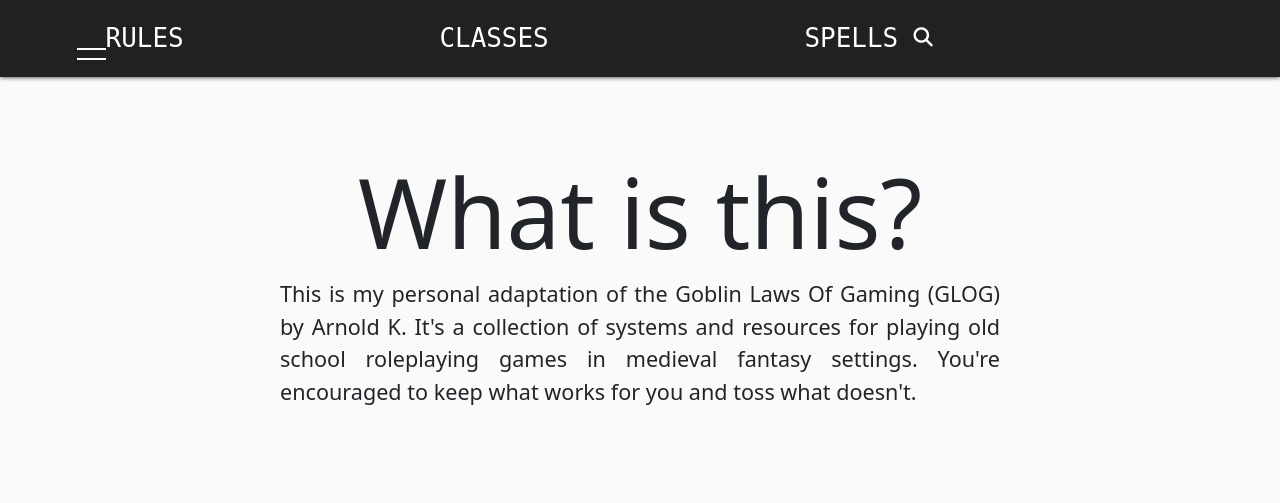
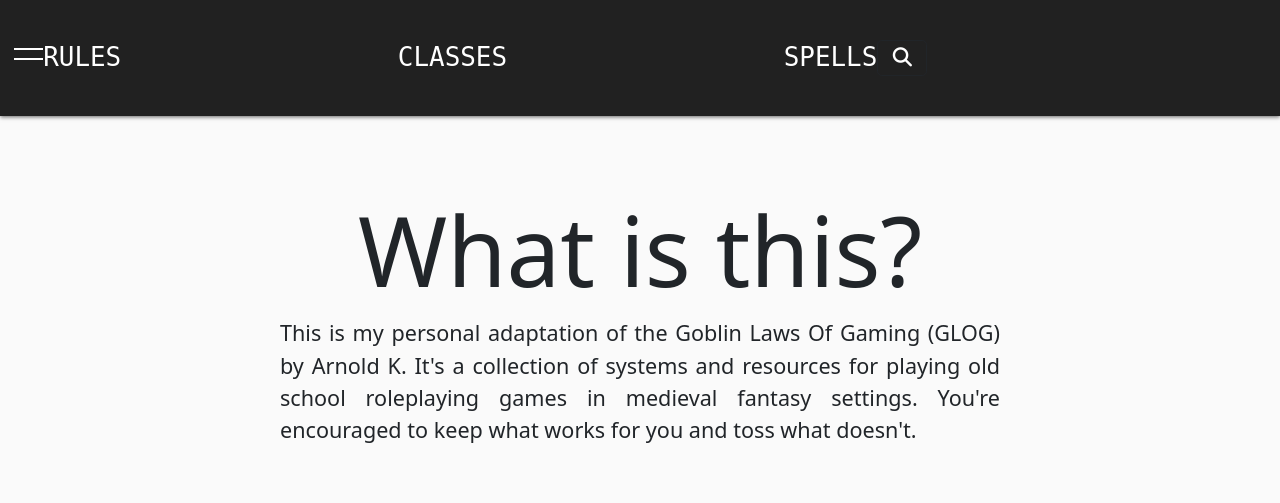
Before and after one commit to materialcontext/glog_website, a Flask app: page / in a window 1280 px wide. Shown: the top 503 px of the page. Run offline with Flask 2, Linux system fonts and the light colour scheme; some libraries are stand-ins or nearby versions.

Commit message:
Update styles.css

```diff
--- a/static/css/styles.css
+++ b/static/css/styles.css
@@ -104,7 +104,7 @@
   width: 100%;
   height: 100%;
   list-style-type: none;
-  padding: 0px;
+  padding: 3% 6%;
   margin: 0;
 }
 
@@ -152,11 +152,15 @@
     flex-direction: row;
     align-items: center;
     justify-content: flex-start;
-    padding-left: 6%;
+    height: 100%;
 }
 
 /* Search Bar */
 .top-right {
+    display: flex;
+    flex-direction: row;
+    align-items: center;
+    justify-content: flex-end;
     background-color: transparent;
 }
 
```
